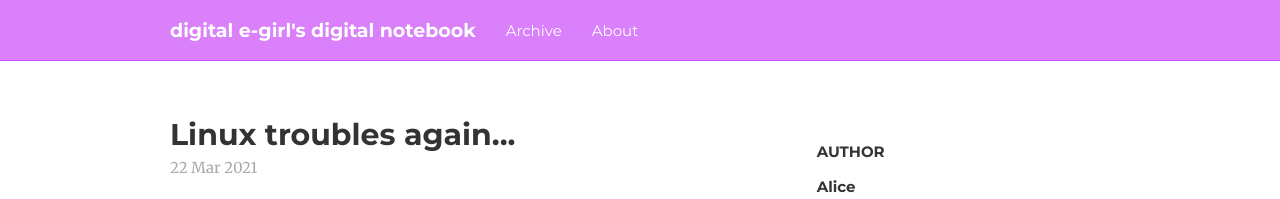
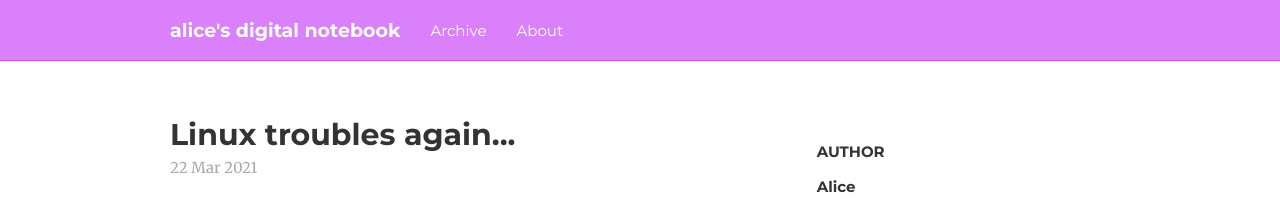
Before and after one commit to 0xN0ri/0xN0ri.github.io, a Jekyll site: the page built from index.html, in a window 1280 px wide. Shown: the top 199 px of the page. Built offline with Jekyll 4.4.1, drawn with Linux system fonts in a browser that asks for light colours; nearby versions of some CDN libraries; comment, search, counter and statistics services are not loaded.

Commit message:
updated _config.yml

```diff
--- a/_config.yml
+++ b/_config.yml
@@ -1,6 +1,6 @@
 baseurl: "" # The subpath of your site. Use "" if you're hosting a blog at the root level.
-url: "http://lyra64.github.io" # the base hostname & protocol for your site
-title: "digital e-girl's digital notebook"
+url: "http://alicela1n.github.io" # the base hostname & protocol for your site
+title: "alice's digital notebook"
 
 # This is used by feed.xml. Uncomment if you want to use it.
 # description: "..."
```
